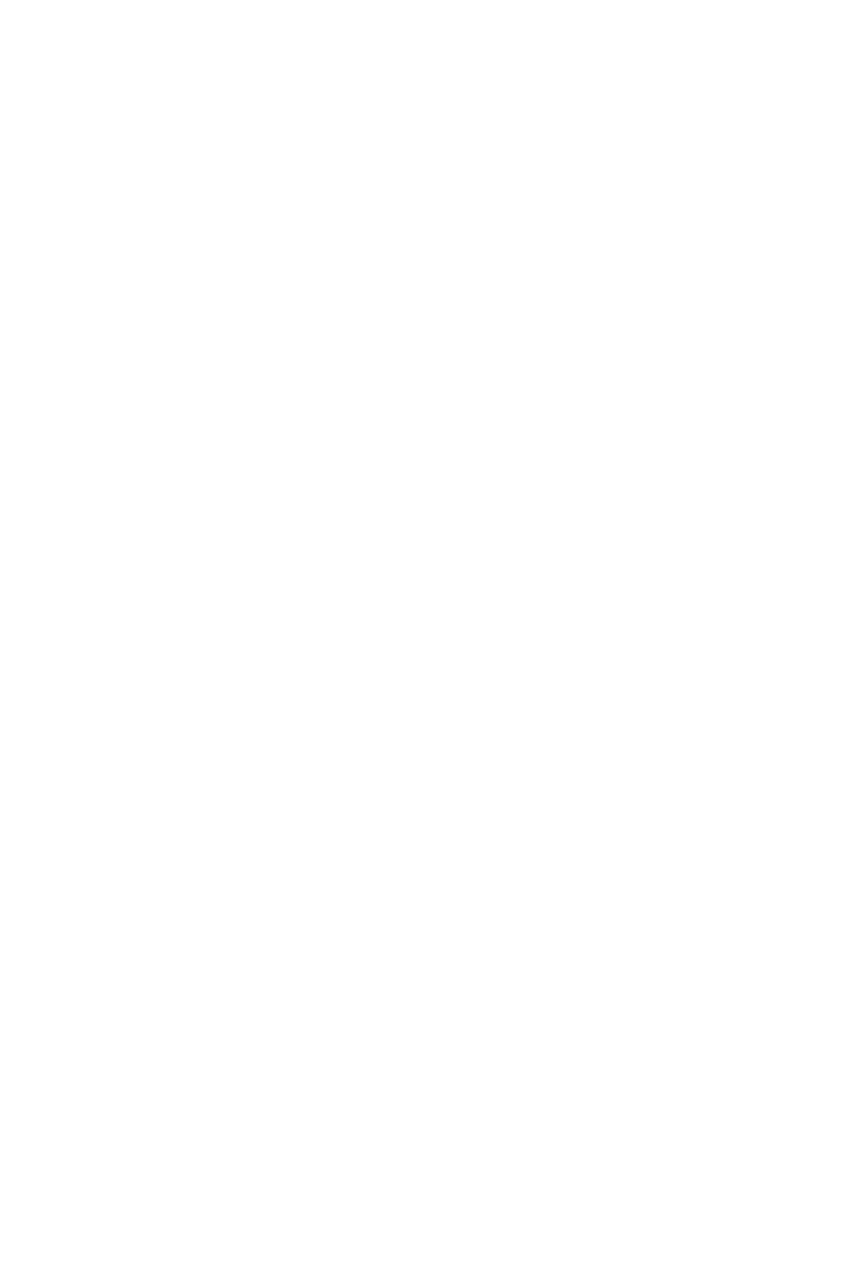
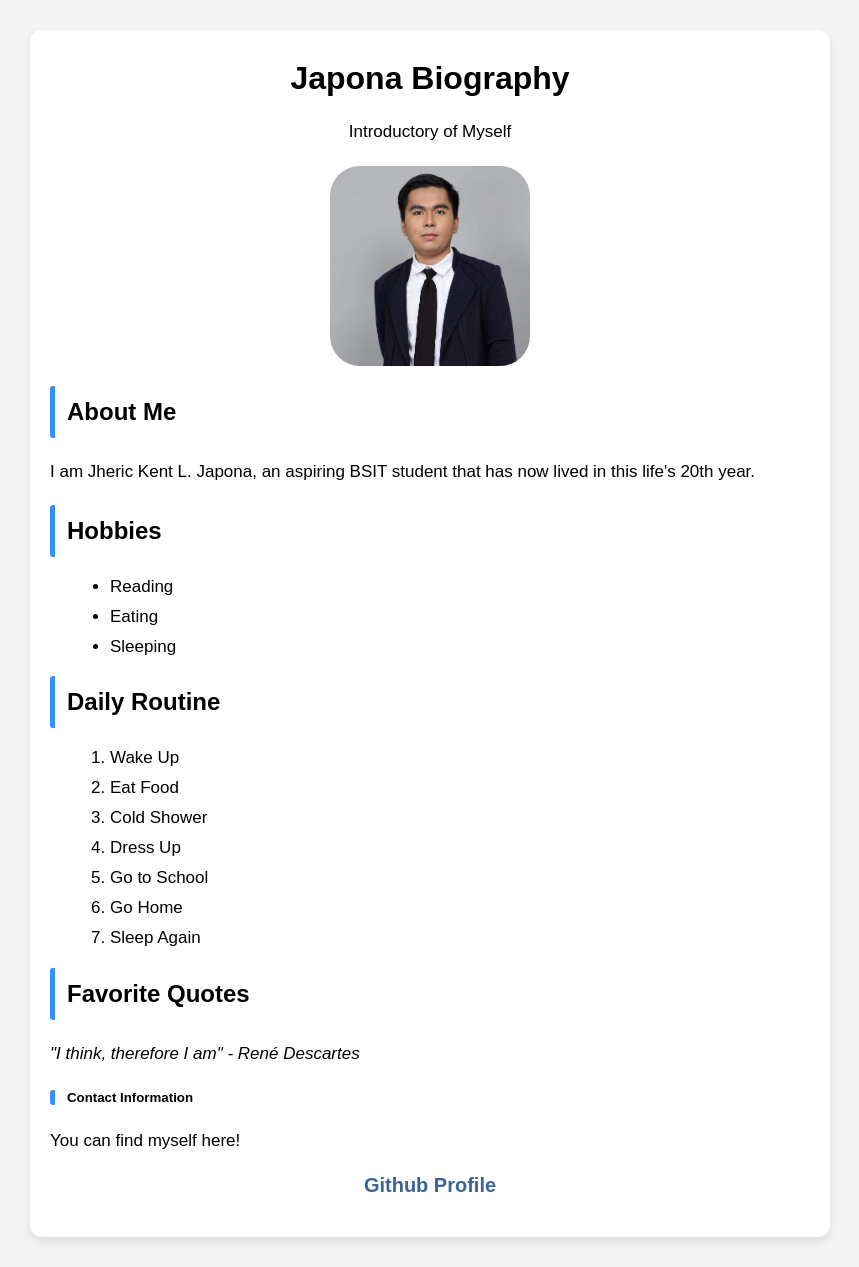
Before and after one commit to JKJapona/Japona_Biography, a plain HTML site: page index.html in a window 1280 px wide. Shown: the whole page, without its empty margins (210-1069 px from the left). Before the commit the page ends 800 px from the top, so only its background shows below. Drawn offline with Linux system fonts and the light colour scheme.

Commit message:
Added HTML Structure and Personal Info

```diff
--- a/index.html
+++ b/index.html
@@ -4,8 +4,158 @@
     <meta charset="UTF-8">
     <meta name="viewport" content="width=device-width, initial-scale=1.0">
     <title>Document</title>
+
+<style>
+        body {
+            font-family: Arial, sans-serif;
+            margin: 20px;
+            background-color: #f4f4f4;
+        }
+
+        .container {
+            max-width: 800px;
+            margin: 30px auto;
+            background: white;
+            border-radius: 12px;
+            box-shadow: 0 4px 10px rgba(0, 0, 0, 0.1);
+            padding-bottom: 20px;
+            overflow: hidden;
+        }
+
+        h1 {
+            text-align: center;
+            color: #000;
+            margin-top: 30px;
+        }
+
+        h1:hover, h2:hover, h4:hover, h5:hover, li:hover, p:hover {
+            color: #0b2969;
+        }
+
+        h2 {
+            color: #000;
+            border-left: 5px solid rgb(51, 146, 255);
+            margin-left: 20px;
+            border-radius: 3px;
+            padding: 12px;
+        }
+
+        h4, h5 {
+            border-left: 5px solid rgb(51, 146, 255);
+            margin-left: 20px;
+            padding-left: 12px;
+            border-radius: 3px;
+            color: #000;
+        }
+
+        h2:hover, h4:hover, h5:hover {
+            border-left: 5px solid rgb(0, 30, 65);
+        }
+
+        p {
+            color: #000;
+            line-height: 1.6;
+            margin: 12px 20px;
+            text-align: justify;
+            font-size: 17px;
+        }
+
+        img {
+            display: block;
+            margin: 20px auto;
+            border-radius: 30px;
+            object-fit: cover;
+        }
+
+        ul, ol {
+            margin-left: 40px;
+            padding-right: 20px;
+        }
+
+        li {
+            margin-bottom: 10px;
+            font-size: 17px;
+        }
+
+        hr {
+            margin: 20px;
+            border: 0;
+            border-top: 1px solid #ccc;
+        }
+
+        .center {
+            text-align: center;
+            display: block;
+            margin: 20px;
+        }
+
+        a {
+            text-decoration: none;
+            color: rgb(59, 100, 146);
+            font-weight: bold;
+            font-size: 20px;
+            margin: 0 15px;
+        }
+
+        a:hover {
+            text-decoration: underline;
+            color: rgb(9, 16, 24);
+        }
+    </style>
+
 </head>
 <body>
+    <div class="container">
+        <h1>Japona Biography</h1>
+        <p class="center">Introductory of Myself</p>
 
+        <img src="images/japona_pic.jpg"
+        alt="Profile Picture"
+        width="200"
+        height="200">
+
+        <div>
+            <h2>About Me</h2>
+            <p>I am Jheric Kent L. Japona, an aspiring BSIT student that has now lived in this life's 20th year.</p>
+        </div>
+
+        <div>
+            <h2>Hobbies</h2>
+            <ul>
+                <li>Reading</li>
+                <li>Eating</li>
+                <li>Sleeping</li>
+            </ul>
+        </div>
+
+        <div>
+            <h2>Daily Routine</h2>
+            <ol>
+                <li>Wake Up</li>
+                <li>Eat Food</li>
+                <li>Cold Shower</li>
+                <li>Dress Up</li>
+                <li>Go to School</li>
+                <li>Go Home</li>
+                <li>Sleep Again</li>
+            </ol>
+        </div>
+
+        <div>
+            <h2>Favorite Quotes</h2>
+            <p>
+                <em>"I think, therefore I am" - René Descartes</em>
+            </p>
+        </div>
+
+        <div>
+            <h5>Contact Information</h5>
+            <p>You can find myself here!</p>
+        </div>
+
+        <div class="center">
+            <a href="https://github.com/JKJapona" target="_blank">Github Profile</a>
+        </div>
+    </div>
 </body>
 </html>
```
Also changed, not shown: images/japona_pic.jpg (renamed from images/FB_IMG_1728209619401.jpg).
